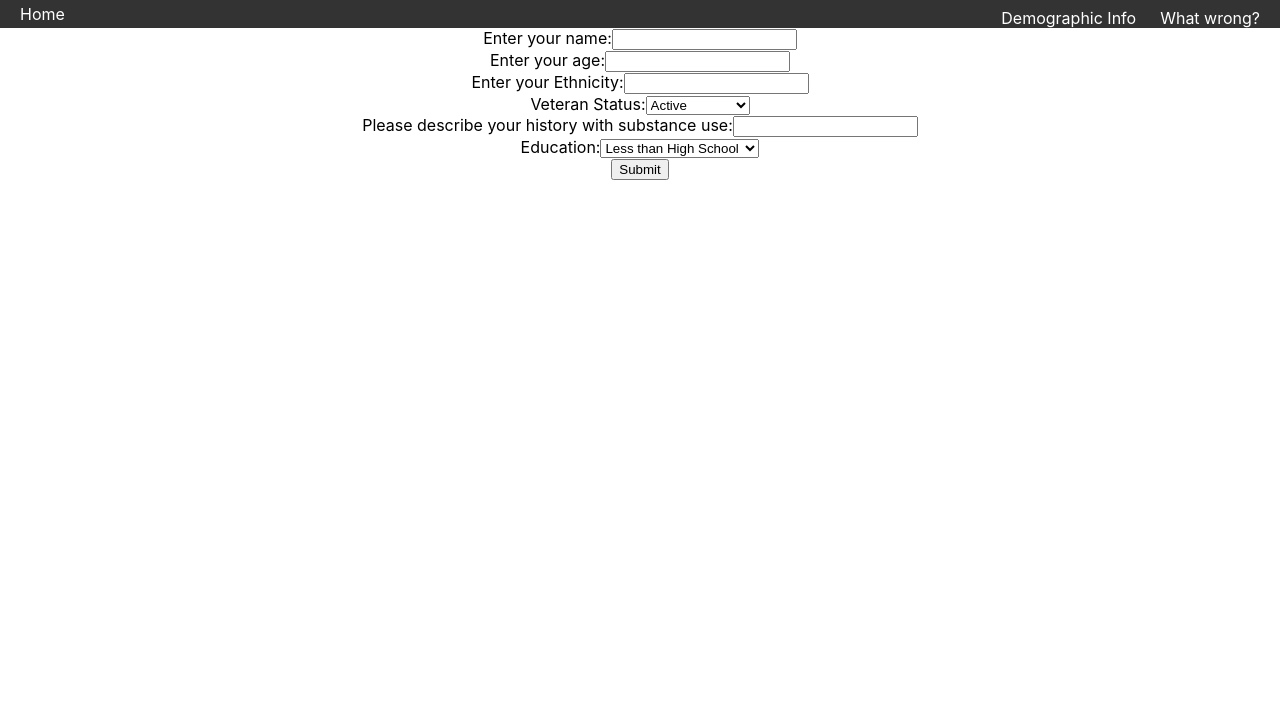
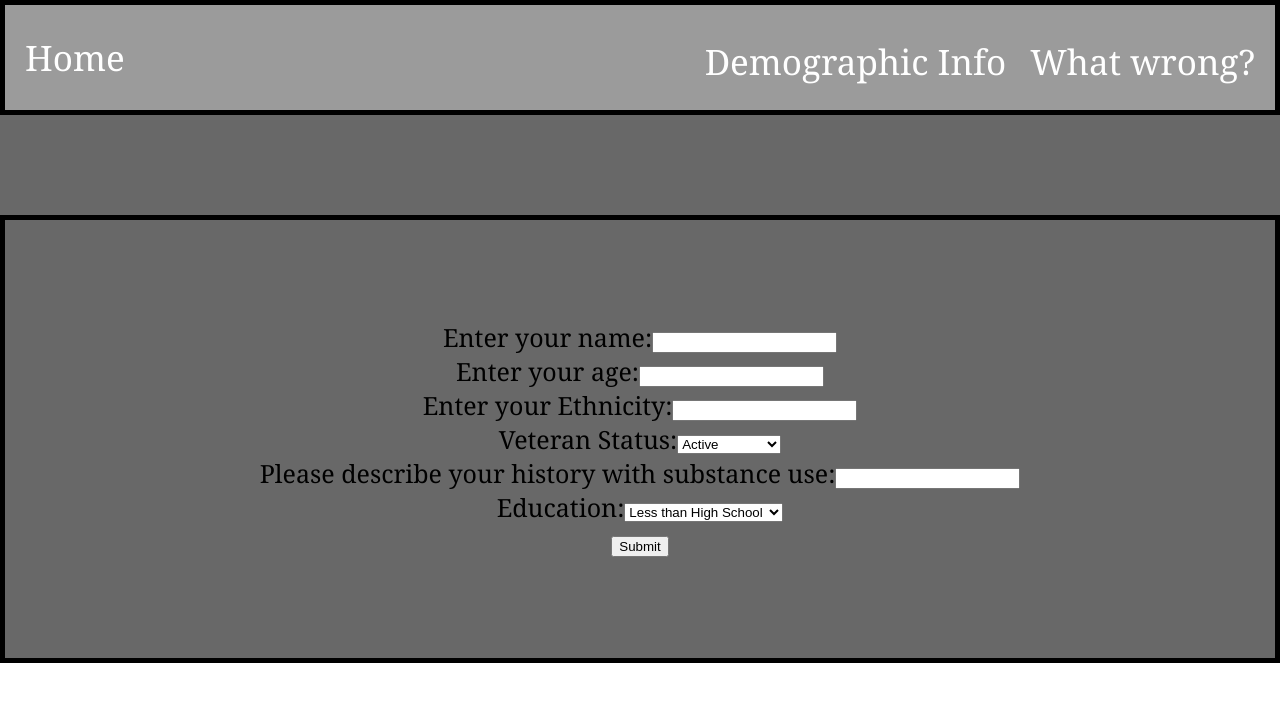
Before and after one commit to gt-big-data/psychologist_assistant, a React (Create React App) app in the folder psychologist_web_app/: page / in a window 1280 px wide. Shown: the top 702 px of the page. Built offline with nearby package versions, Linux system fonts and the light colour scheme.

Commit message:
frontend changes

```diff
--- a/psychologist_web_app/src/App.css
+++ b/psychologist_web_app/src/App.css
@@ -1,5 +1,6 @@
 .App {
   text-align: center;
+  background-color: rgb(104, 104, 104);
 }
 
 .App-logo {
--- /dev/null
+++ b/psychologist_web_app/src/components/Navbar.css
@@ -0,0 +1,15 @@
+.nav {
+    background-color: rgb(104, 104, 104);
+    padding-top:25px;
+    padding-bottom:25px;
+    font-family: Georgia, serif;
+    font-size: 35px;
+    font-style: bold;
+    border-style: solid;
+    border-width: 5px;
+    border-color: black;
+}
+
+.nav:hover {
+    background-color: rgb(155, 155, 155);
+}
--- a/psychologist_web_app/src/components/Navbar.js
+++ b/psychologist_web_app/src/components/Navbar.js
@@ -1,3 +1,5 @@
+import './Navbar.css';
+
 export default function Navbar() {
     //const path = window.location.pathname;
     return (
--- /dev/null
+++ b/psychologist_web_app/src/pages/Form.css
@@ -0,0 +1,16 @@
+.my-form {
+    background-color: rgb(104, 104, 104);
+    padding-top: 100px;
+    padding-bottom: 100px;
+    margin-top: 100px;
+    font-family: Georgia, serif;
+    font-size: 25px;
+    border-style: solid;
+    border-width: 5px;
+    border-color: black;
+    /* color: white; */
+}
+
+.my-form:hover {
+    background-color: rgb(155, 155, 155);
+}
--- a/psychologist_web_app/src/pages/Form.js
+++ b/psychologist_web_app/src/pages/Form.js
@@ -1,8 +1,9 @@
 import React from 'react'
+import './Form.css';
 
 function Form() {
     return (
-        <form>
+        <form className = 'my-form'>
             <label>Enter your name:
                 <input type="text"/>
             </label>
--- a/psychologist_web_app/src/pages/UserDesc.js
+++ b/psychologist_web_app/src/pages/UserDesc.js
@@ -1,8 +1,9 @@
 import React from 'react'
+import './Form.css';
 
 function UserDesc() {
     return (
-        <form>
+        <form className = 'my-form'>
             <label>what seems to be the problem?:
                 <input type="text"/>
             </label>
```
Also changed, not shown: 1 other file (tests, documents, lock files or other folders).
